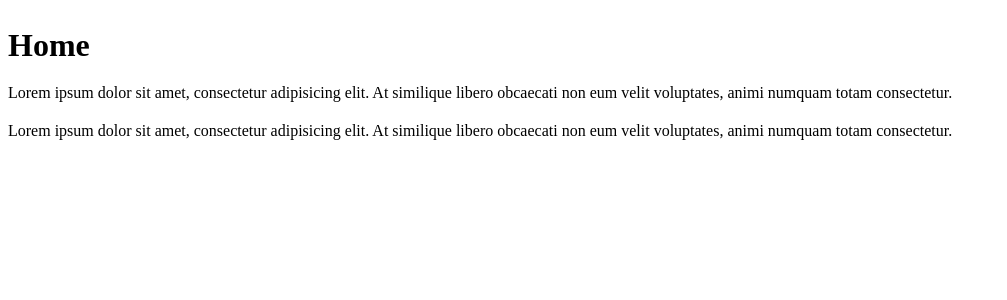
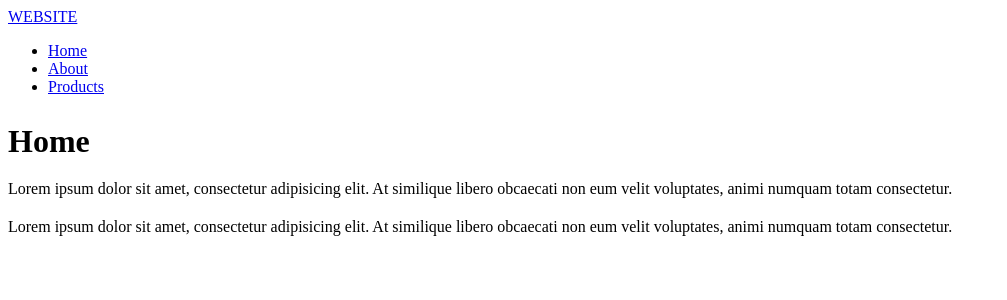
Before and after one commit to morganfula/nuxt3-starter, a Nuxt app: page / in a window 1280 px wide. Shown: the top 300 px of the page, without its empty margins (0-1007 px from the left). Built offline with nearby package versions, Linux system fonts and the light colour scheme.

Commit message:
Nuxtlink components 🔗

```diff
--- a/pages/about.vue
+++ b/pages/about.vue
@@ -1,5 +1,22 @@
 <template>
 	<div>
+		<header>
+			<nav>
+				<NuxtLink to="/">WEBSITE</NuxtLink>
+				<ul>
+					<li>
+						<NuxtLink to="/">Home</NuxtLink>
+					</li>
+					<li>
+						<NuxtLink to="/about">About</NuxtLink>
+					</li>
+					<li>
+						<NuxtLink to="/products">Products</NuxtLink>
+					</li>
+				</ul>
+			</nav>
+		</header>
+
 		<h2>About</h2>
 		<p>
 			Lorem ipsum dolor sit amet, consectetur adipisicing elit. At similique
--- a/pages/index.vue
+++ b/pages/index.vue
@@ -1,5 +1,22 @@
 <template>
 	<div>
+		<header>
+			<nav>
+				<NuxtLink to="/">WEBSITE</NuxtLink>
+				<ul>
+					<li>
+						<NuxtLink to="/">Home</NuxtLink>
+					</li>
+					<li>
+						<NuxtLink to="/about">About</NuxtLink>
+					</li>
+					<li>
+						<NuxtLink to="/products">Products</NuxtLink>
+					</li>
+				</ul>
+			</nav>
+		</header>
+
 		<h2>Home</h2>
 		<p>
 			Lorem ipsum dolor sit amet, consectetur adipisicing elit. At similique
```
